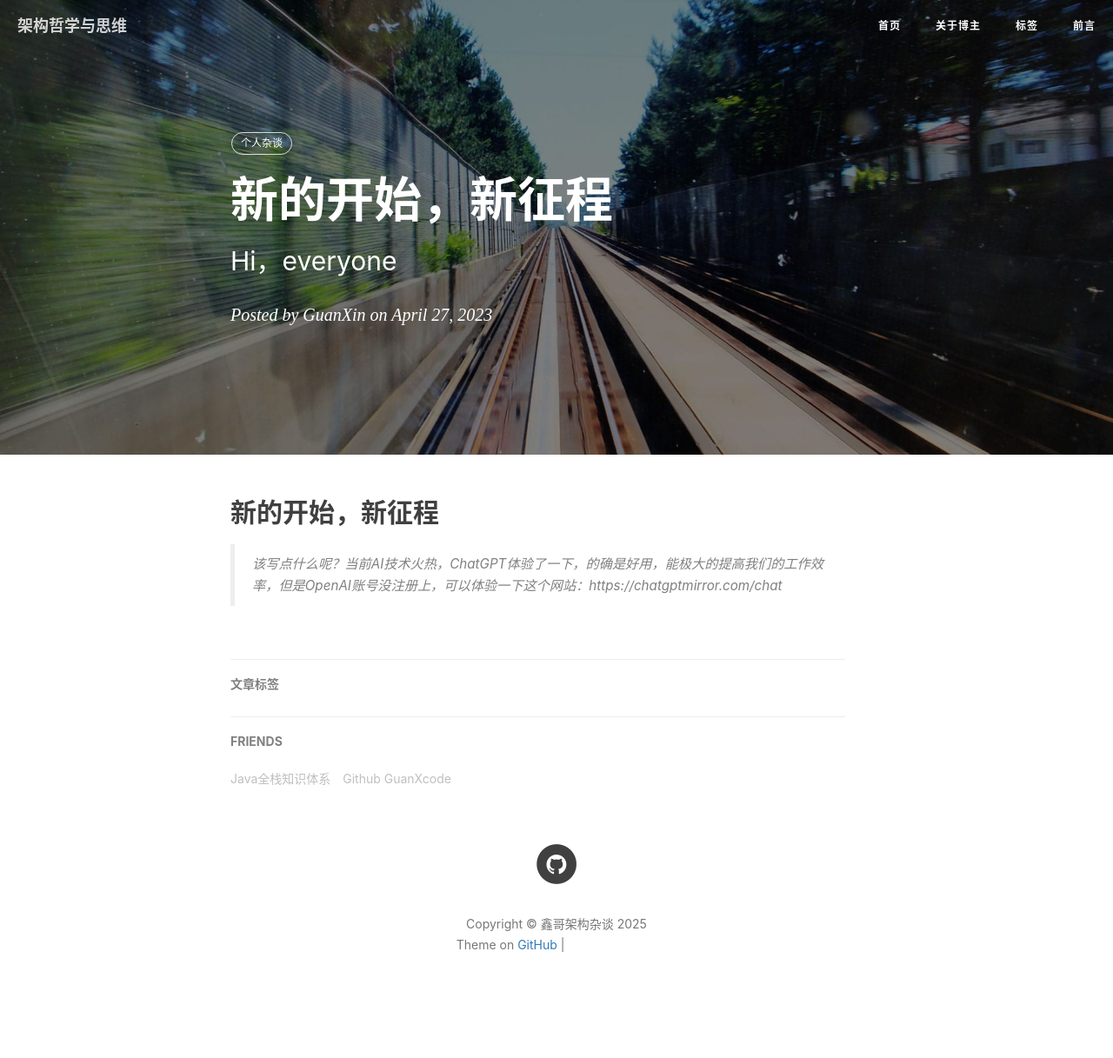
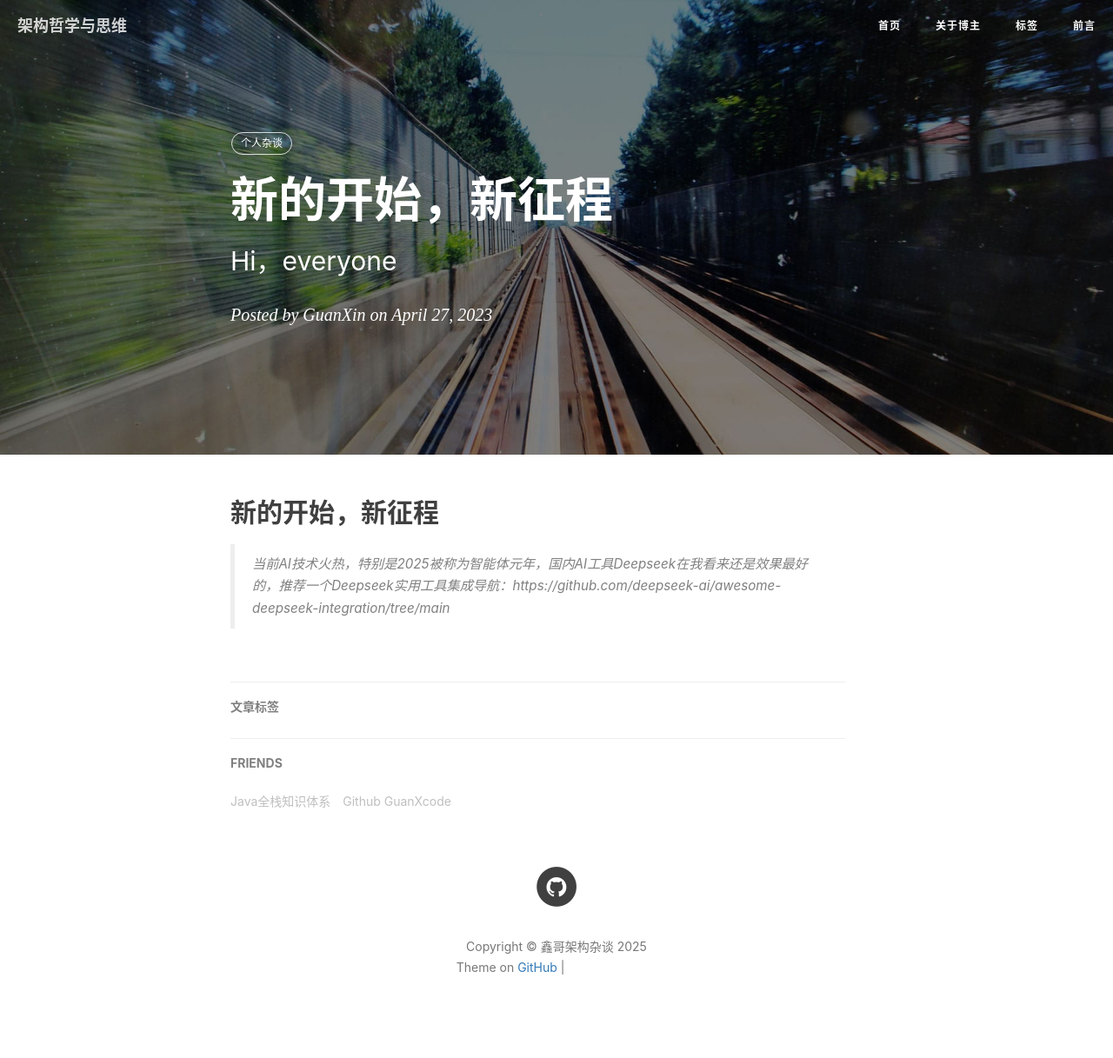
Before and after one commit to GuanXcode/GuanXcode.github.io, a Jekyll site: the page built from _posts/2023-04-27-新的开始，新征程.md, in a window 1280 px wide. Shown: the whole page at 87% size. Built offline with Jekyll 4.4.1, drawn with Linux system fonts in a browser that asks for light colours; nearby versions of some CDN libraries; comment, search, counter and statistics services are not loaded; before the commit the page ends 1191 px from its top, so only the background shows below that; grey boxes are pictures that could not be loaded.

Commit message:
Update 2023-04-27-新的开始，新征程.md

```diff
--- a/_posts/2023-04-27-新的开始，新征程.md
+++ b/_posts/2023-04-27-新的开始，新征程.md
@@ -11,4 +11,4 @@ tags:								   # 标签
 ---
 
 ## 新的开始，新征程
-> 该写点什么呢？当前AI技术火热，ChatGPT体验了一下，的确是好用，能极大的提高我们的工作效率，但是OpenAI账号没注册上，可以体验一下这个网站：https://chatgptmirror.com/chat
+> 当前AI技术火热，特别是2025被称为智能体元年，国内AI工具Deepseek在我看来还是效果最好的，推荐一个Deepseek实用工具集成导航：https://github.com/deepseek-ai/awesome-deepseek-integration/tree/main
```
